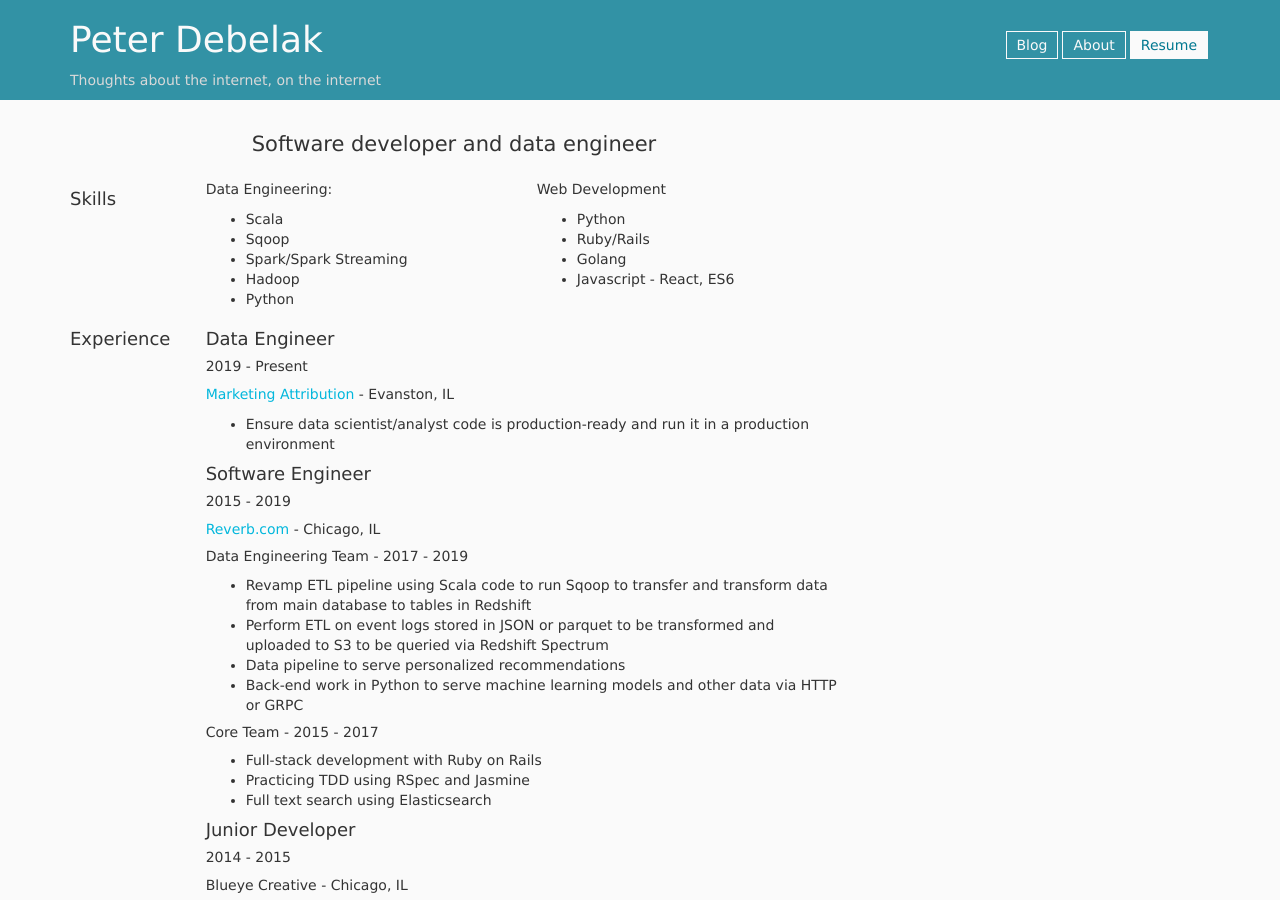
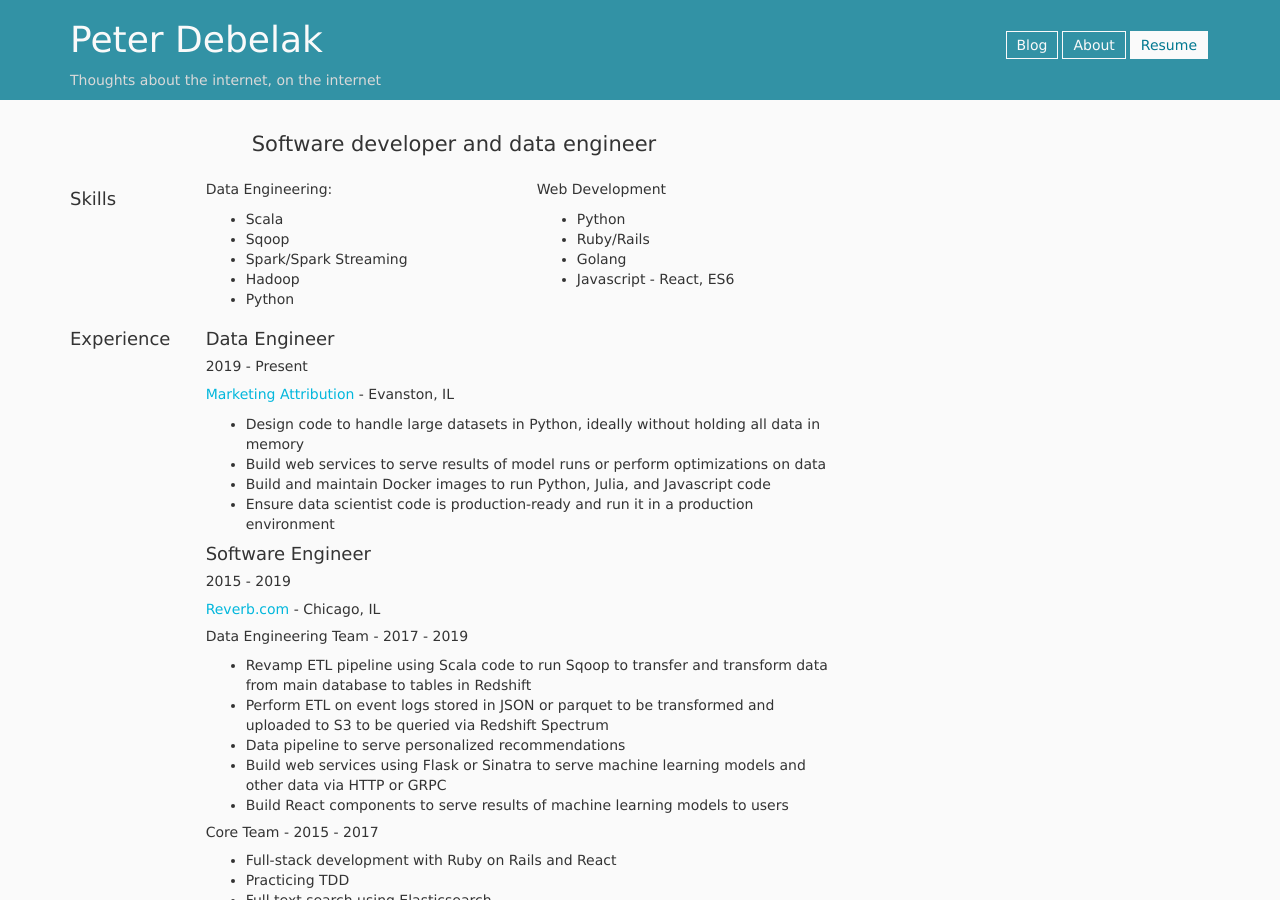
Before and after one commit to pdebelak/peterdebelak.com, a Jekyll site: the page built from resume/index.html, in a window 1280 px wide and 900 px high. Built offline with Jekyll 4.4.1, drawn with Linux system fonts in a browser that asks for light colours; comment, search, counter and statistics services are not loaded.

Commit message:
Update resume

```diff
--- a/resume/index.html
+++ b/resume/index.html
@@ -43,7 +43,10 @@ description: Peter Debelak's skills, qualifications, and education
     <h3>2019 - Present</h3>
     <p><a href="https://www.marketingattribution.com/">Marketing Attribution</a> - Evanston, IL</p>
     <ul>
-      <li>Ensure data scientist/analyst code is production-ready and run it in a production environment</li>
+      <li>Design code to handle large datasets in Python, ideally without holding all data in memory</li>
+      <li>Build web services to serve results of model runs or perform optimizations on data</li>
+      <li>Build and maintain Docker images to run Python, Julia, and Javascript code</li>
+      <li>Ensure data scientist code is production-ready and run it in a production environment</li>
     </ul>
     <h2>Software Engineer</h2>
     <h3>2015 - 2019</h3>
@@ -53,12 +56,13 @@ description: Peter Debelak's skills, qualifications, and education
       <li>Revamp ETL pipeline using Scala code to run Sqoop to transfer and transform data from main database to tables in Redshift</li>
       <li>Perform ETL on event logs stored in JSON or parquet to be transformed and uploaded to S3 to be queried via Redshift Spectrum</li>
       <li>Data pipeline to serve personalized recommendations</li>
-      <li>Back-end work in Python to serve machine learning models and other data via HTTP or GRPC</li>
+      <li>Build web services using Flask or Sinatra to serve machine learning models and other data via HTTP or GRPC</li>
+      <li>Build React components to serve results of machine learning models to users</li>
     </ul>
     <h3>Core Team - 2015 - 2017</h3>
     <ul>
-      <li>Full-stack development with Ruby on Rails</li>
-      <li>Practicing TDD using RSpec and Jasmine</li>
+      <li>Full-stack development with Ruby on Rails and React</li>
+      <li>Practicing TDD</li>
       <li>Full text search using Elasticsearch</li>
     </ul>
     <h2>Junior Developer</h2>
```
